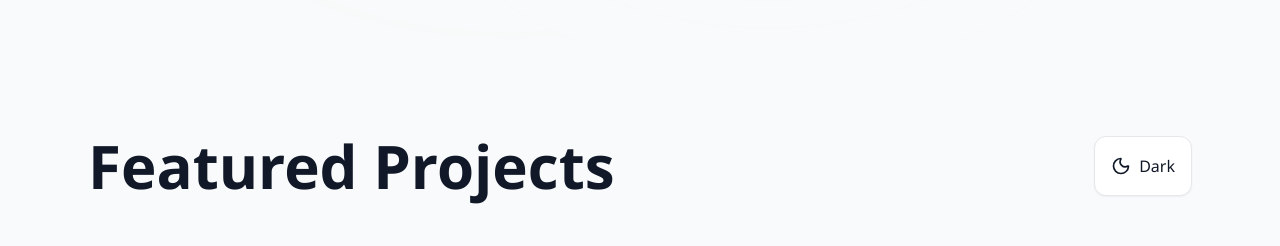
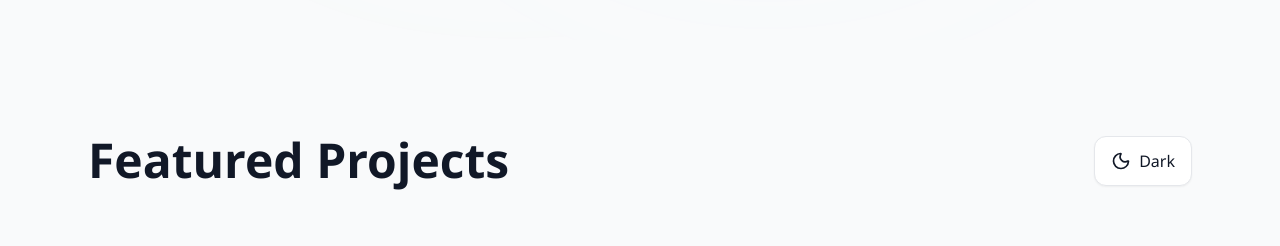
Before and after one commit to SaudCh/MERN-Hamza-Portfolio, a React (Create React App) app: page / in a window 1280 px wide. Shown: the part 1400-1646 px from the top of the page. Built offline with nearby package versions, Linux system fonts and the light colour scheme.

Commit message:
hamzaportfolio

```diff
--- a/src/components/Projects/index.js
+++ b/src/components/Projects/index.js
@@ -70,7 +70,7 @@ export default function ProjectsWithSwiper() {
       <div className="container mx-auto px-6 lg:px-16">
 
         <header className="flex justify-between mb-16">
-          <h2 className={`text-4xl md:text-6xl font-bold ${isDarkMode ? 'text-white' : 'text-gray-900'}`}>
+          <h2 className={`text-4xl md:text-5xl font-bold ${isDarkMode ? 'text-white' : 'text-gray-900'}`}>
             Featured Projects
           </h2>
  <button
```
